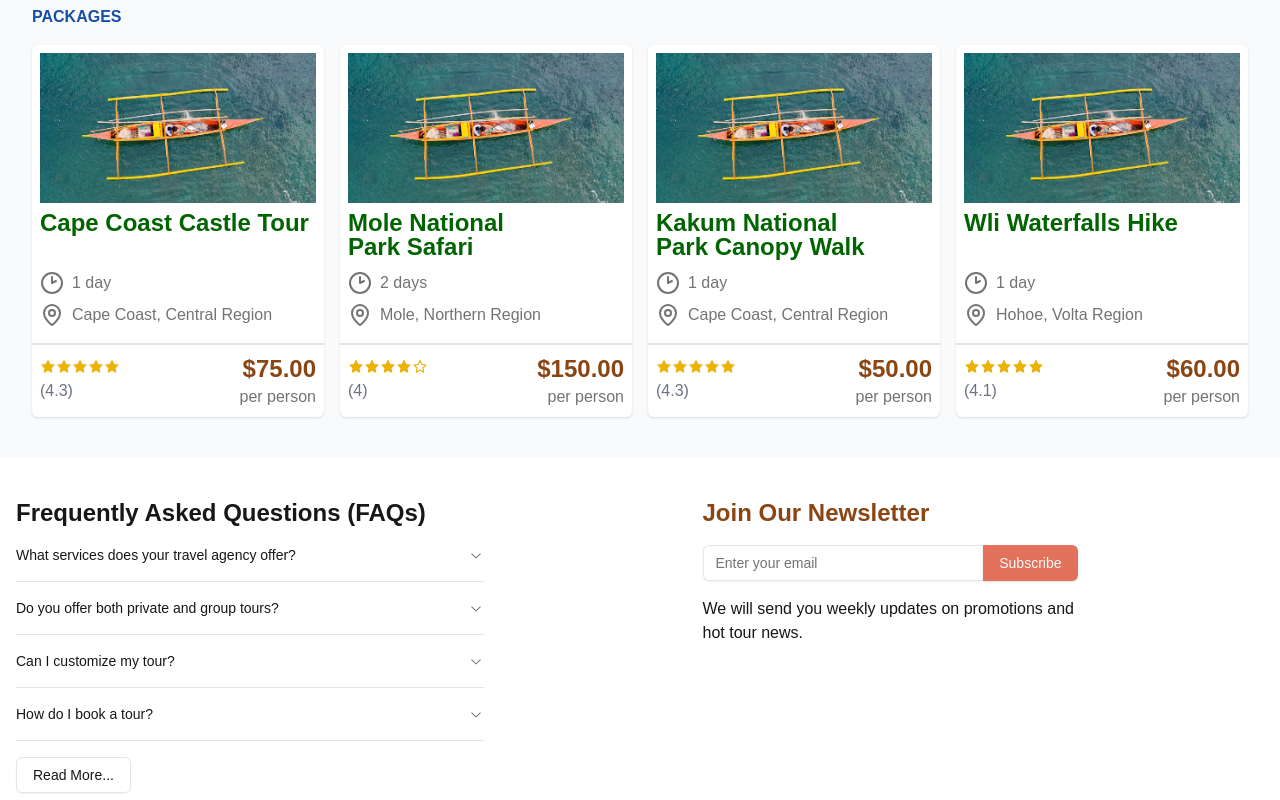
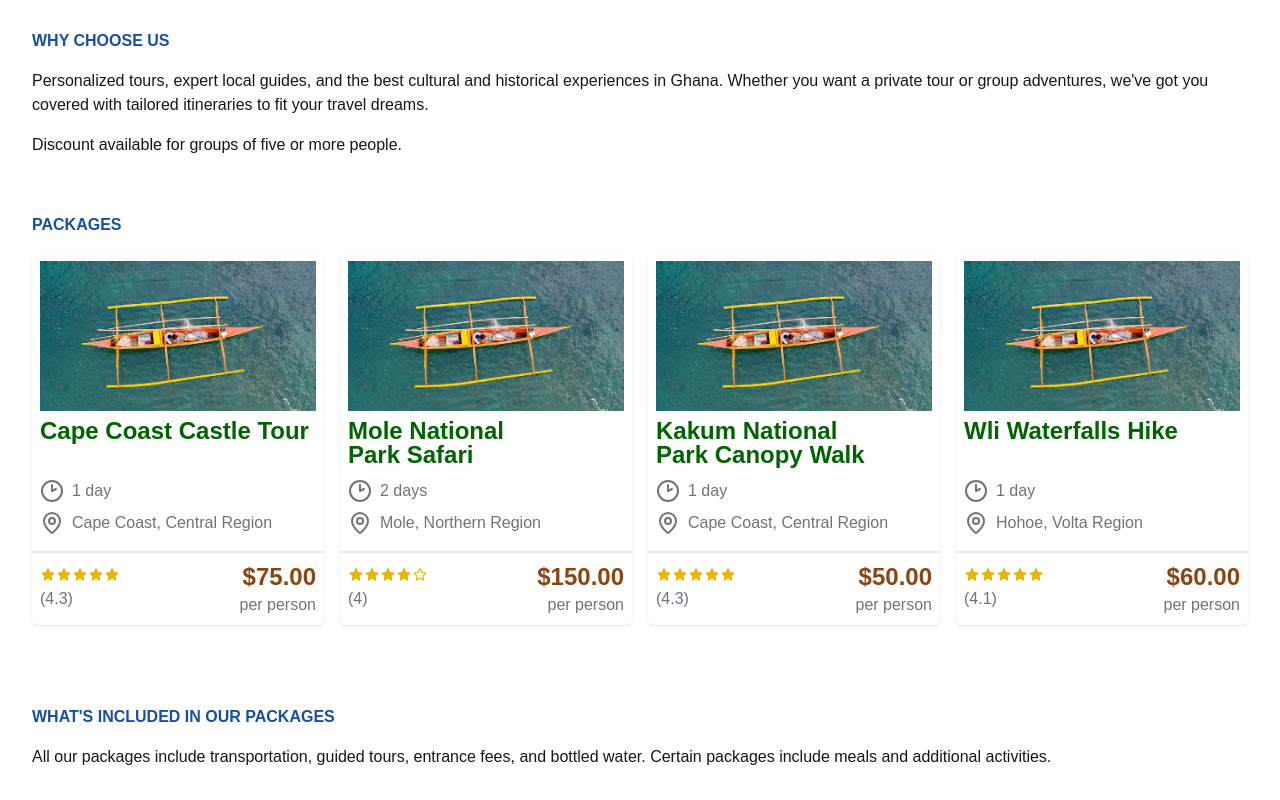
Before and after one commit to uniquetheo/gex-tours, a Next.js app: page / in a window 1280 px wide. Shown: the part 1740-2540 px from the top of the page. Built offline with nearby package versions, Linux system fonts and the light colour scheme.

Commit message:
added why us section, included in package section

```diff
--- a/app/page.js
+++ b/app/page.js
@@ -2,10 +2,12 @@ import ContactUs from "@/components/ContactUs";
 import FaqSection from "@/components/FaqSection";
 import FeaturedTrips from "@/components/FeaturedTripsSection";
 import HeroSection from "@/components/HeroSection";
+import IncludedInPackage from "@/components/IncludedInPackage";
 import Newsletter from "@/components/NewsLetter";
 import PackagesSection from "@/components/PackagesSection";
 import PartnersSection from "@/components/Partners";
 import ServicesSection from "@/components/ServicesSection";
+import WhyUs from "@/components/WhyUsSection";
 
 export default function Home() {
   return (
@@ -14,8 +16,9 @@ export default function Home() {
       <PartnersSection />
       <div className="border-b" />
       <FeaturedTrips />
-      {/* <ServicesSection /> */}
+      <WhyUs />
       <PackagesSection />
+      <IncludedInPackage />
       <div className="container mx-auto py-10 grid md:grid-cols-[500px_1fr]">
         <FaqSection />
         <Newsletter />
--- /dev/null
+++ b/components/IncludedInPackage.jsx
@@ -0,0 +1,18 @@
+import React from "react";
+
+const IncludedInPackage = () => {
+  return (
+    <div className="container mx-auto px-4 md:px-8 py-10">
+      <div className="flex flex-col gap-4">
+        <h1 className="section-header">What&apos;s Included in Our Packages</h1>
+        <p>
+          All our packages include transportation, guided tours, entrance fees,
+          and bottled water. Certain packages include meals and additional
+          activities.
+        </p>
+      </div>
+    </div>
+  );
+};
+
+export default IncludedInPackage;
--- a/components/PackagesSection.jsx
+++ b/components/PackagesSection.jsx
@@ -4,7 +4,7 @@ import { packages } from "@/data/dummy";
 
 const PackagesSection = () => {
   return (
-    <div className="bg-gray-50 w-full h-full">
+    <div className="w-full h-full">
       <div className="container mx-auto pb-10 px-4 md:px-8">
         <h1 className="section-header py-4">Packages</h1>
         <div className="w-full flex flex-col items-center">
--- /dev/null
+++ b/components/WhyUsSection.jsx
@@ -0,0 +1,20 @@
+import React from "react";
+
+const WhyUs = () => {
+  return (
+    <div className="container mx-auto px-4 md:px-8 py-10">
+      <div className="flex flex-col gap-4">
+        <h1 className="section-header">Why Choose Us</h1>
+        <p>
+          Personalized tours, expert local guides, and the best cultural and
+          historical experiences in Ghana. Whether you want a private tour or
+          group adventures, we&apos;ve got you covered with tailored itineraries
+          to fit your travel dreams.
+        </p>
+        <p>Discount available for groups of five or more people.</p>
+      </div>
+    </div>
+  );
+};
+
+export default WhyUs;
```
